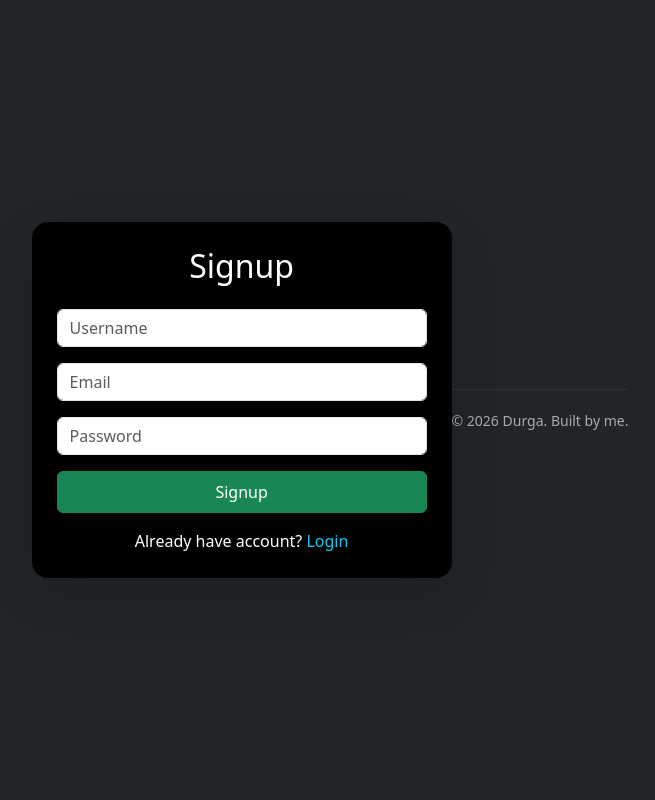
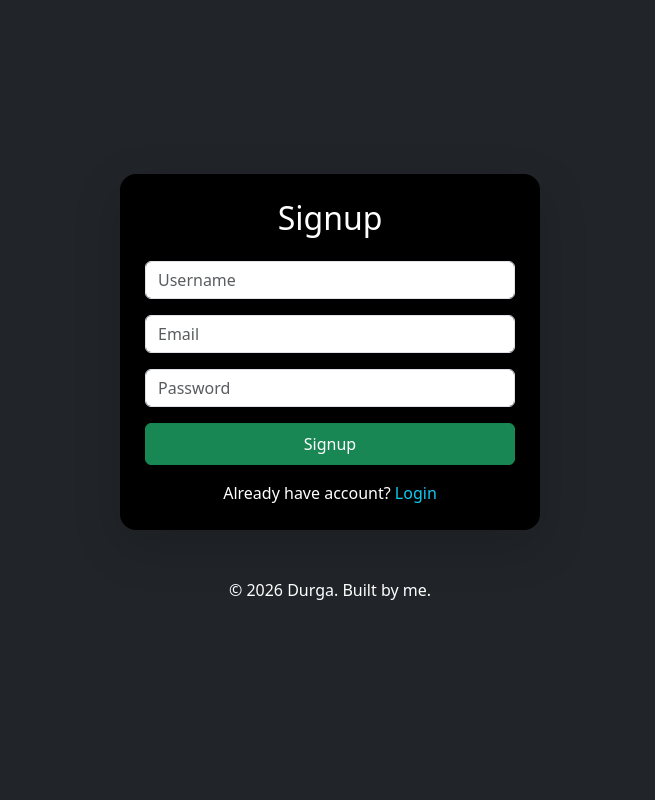
Before and after one commit to dpd007/python_api_playground, a Flask app: page /signup in a window 1280 px wide. Shown: the whole page, without its empty margins (310-965 px from the left). Run offline with Flask 3, Linux system fonts and the light colour scheme.

Commit message:
footer css updated

```diff
--- a/templates/signup.html
+++ b/templates/signup.html
@@ -9,19 +9,9 @@
       href="https://cdn.jsdelivr.net/npm/bootstrap@5.3.3/dist/css/bootstrap.min.css"
       rel="stylesheet"
     />
-    <style>
-      .footer {
-        margin-top: 40px;
-        padding: 20px 0;
-        text-align: center;
-        color: #aaa;
-        font-size: 14px;
-        border-top: 1px solid #333;
-      }
-    </style>
   </head>
 
-  <body class="bg-dark d-flex justify-content-center align-items-center vh-100">
+  <body class="bg-dark d-flex flex-column justify-content-center align-items-center vh-100">
     <div
       class="card shadow-lg p-4 rounded-4 bg-black text-white"
       style="width: 420px"
@@ -67,6 +57,6 @@
         <a href="/login" class="text-info text-decoration-none"> Login </a>
       </p>
     </div>
-    <footer class="footer">© 2026 Durga. Built by me.</footer>
+    <footer class="mt-4 p-4 text-white">© 2026 Durga. Built by me.</footer>
   </body>
 </html>
```
Also changed, not shown: templates/login.html (+2 -12 lines).
